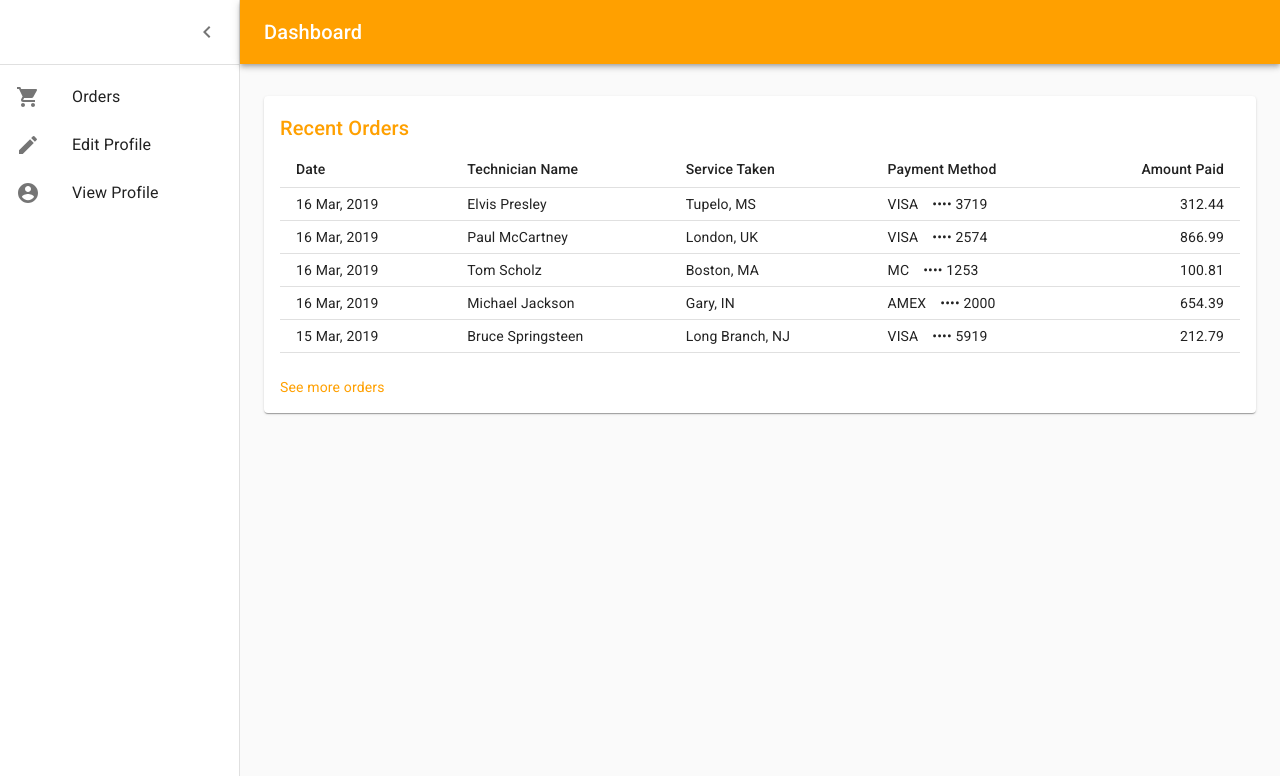
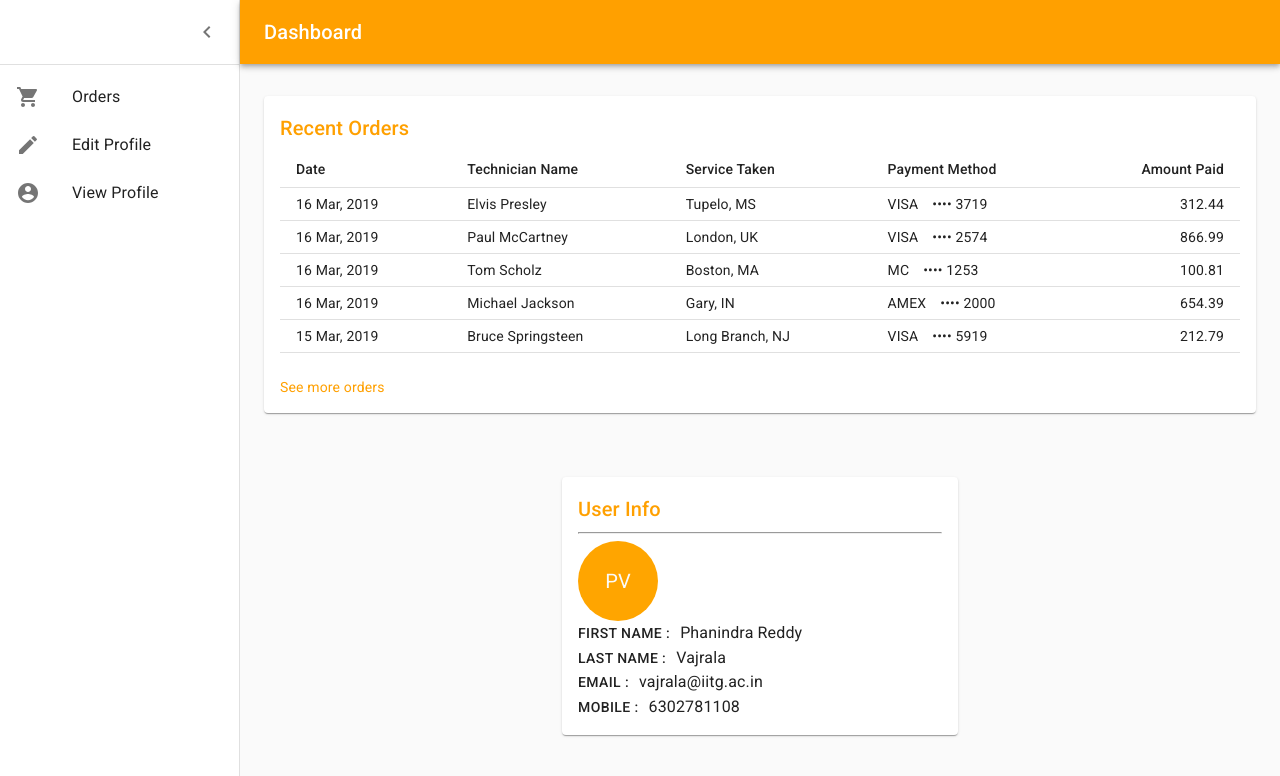
Before and after one commit to Suraj3579/SAFT, a React (Create React App) app in the folder SAFT_Frontend/: page /dashboard in a window 1280 px wide. Shown: the top 776 px of the page. Built offline with nearby package versions, Linux system fonts and the light colour scheme.

Commit message:
added basic profile page

```diff
--- a/SAFT_Frontend/src/components/Dashboard.js
+++ b/SAFT_Frontend/src/components/Dashboard.js
@@ -23,6 +23,7 @@ import Chart from "./Chart";
 import Deposits from "./Deposits";
 import Orders from "./Orders";
 import { createMuiTheme, ThemeProvider } from "@material-ui/core";
+import Profile from "./profile";
 
 const theme = createMuiTheme({
   palette: {
@@ -207,6 +208,15 @@ export default function Dashboard() {
               </Grid>
             </Grid>
           </Container>
+          <Container maxWidth="xs" className={classes.container}>
+            <Grid container spacing={3}>
+              <Grid item xs={12}>
+                <Paper style={{ padding: theme.spacing(2) }}>
+                  <Profile />
+                </Paper>
+              </Grid>
+            </Grid>
+          </Container>
         </main>
       </ThemeProvider>
     </div>
--- a/SAFT_Frontend/src/components/profile.js
+++ b/SAFT_Frontend/src/components/profile.js
@@ -1,7 +1,99 @@
+import { Avatar, Paper, Typography } from "@material-ui/core";
 import React from "react";
+import { makeStyles } from "@material-ui/core/styles";
+
+const user = {
+  firstName: "Phanindra Reddy",
+  lastName: "Vajrala",
+  email: "vajrala@iitg.ac.in",
+  contactNumber: "6302781108",
+};
+
+const useStyles = makeStyles((theme) => ({
+  // root: {
+  //   margin: "auto",
+  // },
+  large: {
+    backgroundColor: "orange",
+    width: theme.spacing(10),
+    height: theme.spacing(10),
+  },
+}));
 
 function Profile() {
-  return <div></div>;
+  const classes = useStyles();
+
+  return (
+    <React.Fragment>
+      <div className={classes.root}>
+        <Typography variant="h6" color="primary">
+          User Info
+        </Typography>
+        <hr
+          style={{
+            color: "orange",
+            backgroundColor: "orange",
+            height: 1,
+            marginLeft: "0px",
+            marginRight: "0px",
+          }}
+        />
+        <Avatar className={classes.large}>
+          {user.firstName[0]}
+          {user.lastName[0]}
+        </Avatar>
+        <div
+          style={{
+            display: "flex",
+            alignItems: "center",
+            flexWrap: "wrap",
+          }}
+        >
+          <Typography variant="button" style={{ marginRight: "10px" }}>
+            First Name :
+          </Typography>
+          <Typography variant="body1">{user.firstName}</Typography>
+        </div>
+
+        <div
+          style={{
+            display: "flex",
+            alignItems: "center",
+            flexWrap: "wrap",
+          }}
+        >
+          <Typography variant="button" style={{ marginRight: "10px" }}>
+            Last Name :
+          </Typography>
+          <Typography variant="body1">{user.lastName}</Typography>
+        </div>
+        <div
+          style={{
+            display: "flex",
+            alignItems: "center",
+            flexWrap: "wrap",
+          }}
+        >
+          <Typography variant="button" style={{ marginRight: "10px" }}>
+            Email :
+          </Typography>
+          <Typography variant="body1">{user.email}</Typography>
+        </div>
+        <div
+          style={{
+            display: "flex",
+            alignItems: "center",
+            flexWrap: "wrap",
+          }}
+        >
+          <Typography variant="button" style={{ marginRight: "10px" }}>
+            Mobile :
+          </Typography>
+          <Typography variant="body1">{user.contactNumber}</Typography>
+        </div>
+      </div>
+    </React.Fragment>
+  );
 }
 
 export default Profile;
```
